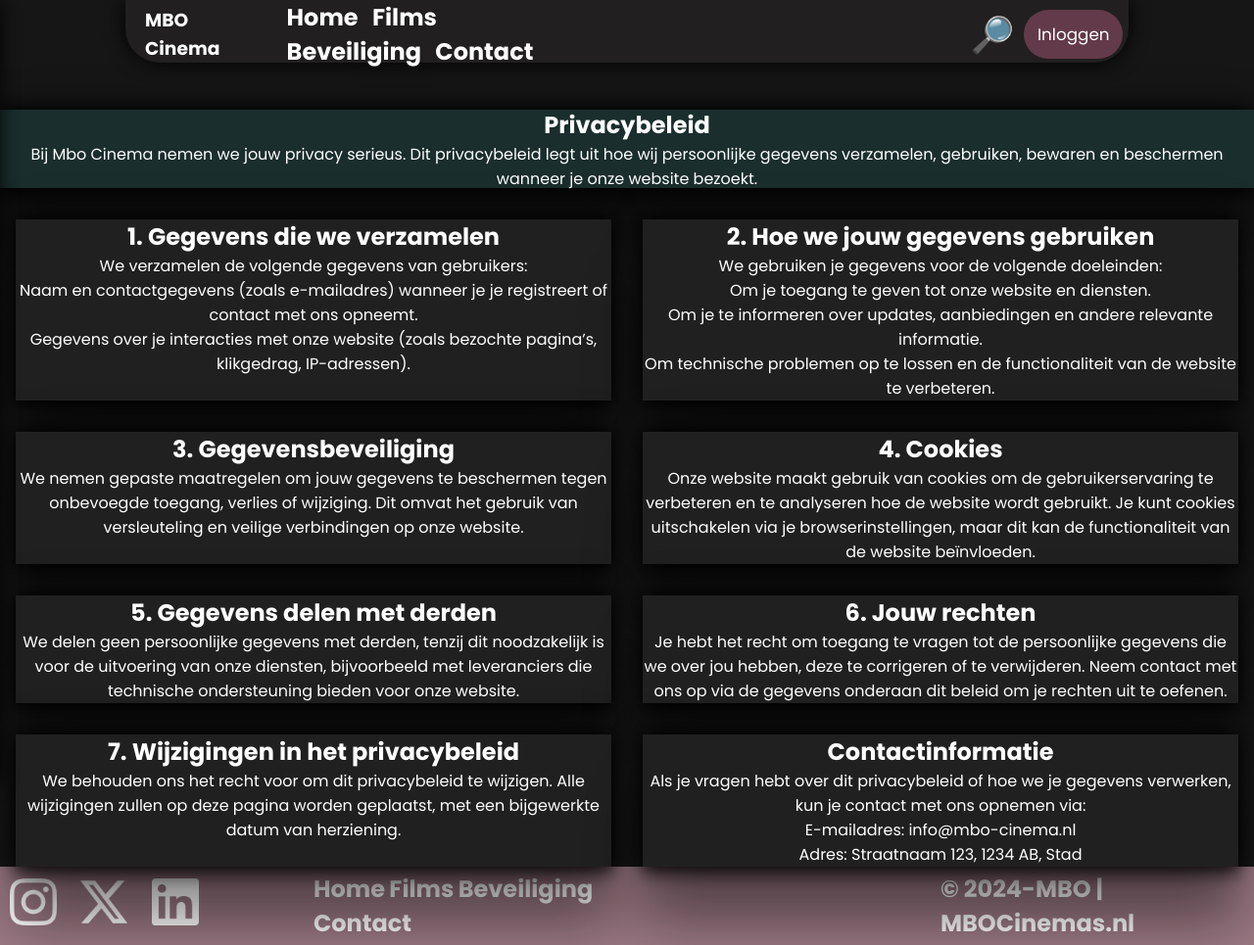
After one commit to 6037685/MBO-cinema, a PHP site: page /Beveiliging.php in a window 1280 px wide. The commit adds this page. Shown: the whole page at 98% size. Run offline with PHP 8.4, Linux system fonts and the light colour scheme.

Commit message:
Alle pagina's toegevoegd en af.

```diff
--- /dev/null
+++ b/bioscoop/html/Beveiliging.php
@@ -0,0 +1,83 @@
+<!DOCTYPE html>
+    <html lang="nl">
+    <head>
+        <meta charset="utf-8">
+        <meta name="viewport" content="width=device-width, initial-scale=1">
+        <meta name="description" content="">
+        <meta name="author" content="Kishan & Julian">
+        <meta name="keywords" content="">
+        <title>Mbo cinema</title>
+        <link rel="stylesheet" type="text/css" href="Css/styl.css">
+        <link rel="stylesheet" type="text/css" href="Css/overlay.css">
+        <script defer src="index.js"></script>
+    </head>
+    <body>
+            <?php
+                    include_once 'header.php';
+            ?>
+<main>
+    <section id="privacyBeleid">
+        <article id="slogan">
+            <h1><b>Privacybeleid</b></h1>
+            <p>Bij Mbo Cinema nemen we jouw privacy serieus. Dit privacybeleid legt uit hoe wij persoonlijke gegevens verzamelen, gebruiken, bewaren en beschermen wanneer je onze website bezoekt.</p>
+        </article>
+    <section class="privacyBox">
+        <article>
+            <h2>1. Gegevens die we verzamelen</h2>
+                <p>We verzamelen de volgende gegevens van gebruikers:</p>
+            <ul>
+                <li>Naam en contactgegevens (zoals e-mailadres) wanneer je je registreert of contact met ons opneemt.</li>
+                <li>Gegevens over je interacties met onze website (zoals bezochte pagina’s, klikgedrag, IP-adressen).</li>
+            </ul>
+        </article>
+        <article>
+            <h2>2. Hoe we jouw gegevens gebruiken</h2>
+            <p>We gebruiken je gegevens voor de volgende doeleinden:</p>
+            <ul>
+                <li>Om je toegang te geven tot onze website en diensten.</li>
+                <li>Om je te informeren over updates, aanbiedingen en andere relevante informatie.</li>
+                <li>Om technische problemen op te lossen en de functionaliteit van de website te verbeteren.</li>
+            </ul>
+        </article>
+
+        <article>
+            <h2>3. Gegevensbeveiliging</h2>
+            <p>We nemen gepaste maatregelen om jouw gegevens te beschermen tegen onbevoegde toegang, verlies of wijziging. Dit omvat het gebruik van versleuteling en veilige verbindingen op onze website.</p>
+        </article>
+
+        <article>
+            <h2>4. Cookies</h2>
+            <p>Onze website maakt gebruik van cookies om de gebruikerservaring te verbeteren en te analyseren hoe de website wordt gebruikt. Je kunt cookies uitschakelen via je browserinstellingen, maar dit kan de functionaliteit van de website beïnvloeden.</p>
+        </article>
+
+        <article>
+            <h2>5. Gegevens delen met derden</h2>
+            <p>We delen geen persoonlijke gegevens met derden, tenzij dit noodzakelijk is voor de uitvoering van onze diensten, bijvoorbeeld met leveranciers die technische ondersteuning bieden voor onze website.</p>
+        </article>
+
+        <article>
+            <h2>6. Jouw rechten</h2>
+            <p>Je hebt het recht om toegang te vragen tot de persoonlijke gegevens die we over jou hebben, deze te corrigeren of te verwijderen. Neem contact met ons op via de gegevens onderaan dit beleid om je rechten uit te oefenen.</p>
+        </article>
+
+        <article>
+            <h2>7. Wijzigingen in het privacybeleid</h2>
+            <p>We behouden ons het recht voor om dit privacybeleid te wijzigen. Alle wijzigingen zullen op deze pagina worden geplaatst, met een bijgewerkte datum van herziening.</p>
+        </article>
+
+        <article>
+            <h2>Contactinformatie</h2>
+            <p>Als je vragen hebt over dit privacybeleid of hoe we je gegevens verwerken, kun je contact met ons opnemen via:</p>
+            <ul>
+                <li>E-mailadres: info@mbo-cinema.nl</li>
+                <li>Adres: Straatnaam 123, 1234 AB, Stad</li>
+            </ul>
+        </article>
+    </section>
+    </section>
+</main>
+    <?php
+        include_once 'footer.php';
+    ?>
+    </body>
+</html>
--- a/bioscoop/html/Css/styl.css
+++ b/bioscoop/html/Css/styl.css
@@ -54,6 +54,7 @@ header{
     position: fixed;
     left: 50%;
     transform: translate(-50%);
+    z-index: 10;
 }
 
 #loginButton{
@@ -311,6 +312,53 @@ footer{
         margin-top: 2vh;
     }
 /* Einde Films Pagina */
+
+/* Beveiliging Pagina */
+#privacyBeleid{
+    display: grid;
+    margin-top: 10vh;
+
+}
+#privacyBeleid article{
+    box-shadow: rgba(0, 0, 0, 0.25) 0px 54px 55px, rgba(0, 0, 0, 0.12) 0px -12px 30px, rgba(0, 0, 0, 0.12) 0px 4px 6px, rgba(0, 0, 0, 0.17) 0px 12px 13px, rgba(0, 0, 0, 0.09) 0px -3px 5px;
+    margin-top: 2em;
+    width: 95%;
+    background-color: rgb(32, 32, 32) ;
+
+}
+#slogan{
+    display: flex;
+    text-align: center;
+    justify-content: center;
+    flex-direction: column;
+    filter: drop-shadow(0px 0px 10px #000000);
+    background-color: #1a2e2d !important;
+    height: 10vh;
+    width: 100% !important;
+}
+#privacyBeleid h2, #privacyBeleid p, #privacyBeleid li{
+    color: white;
+}
+#slogan h1{
+    font-weight: 800;
+    font-size: 1.5em;
+
+}
+
+#privacyBeleid li{
+    list-style: none;
+}
+.privacyBox{
+    display: grid;
+    grid-template-columns: repeat(2,1fr);
+    text-align: center;
+
+}
+.privacyBox article{
+    justify-self: center;
+    filter: drop-shadow(0px 0px 10px rgb(0, 0, 0));
+}
+/* Einde Beveiliging Pagina */
 
 
 /* Login & Register Pagina */
--- a/bioscoop/html/header.php
+++ b/bioscoop/html/header.php
@@ -12,7 +12,7 @@
                     <article id="menu-A">
                         <a href="home.php">Home</a>
                         <a href="films.php">Films</a>
-                        <a href="#">Beveiliging</a>
+                        <a href="Beveiliging.php">Beveiliging</a>
                         <a href="contact.php">Contact</a>
                     </article>
                     <article></article>
```
